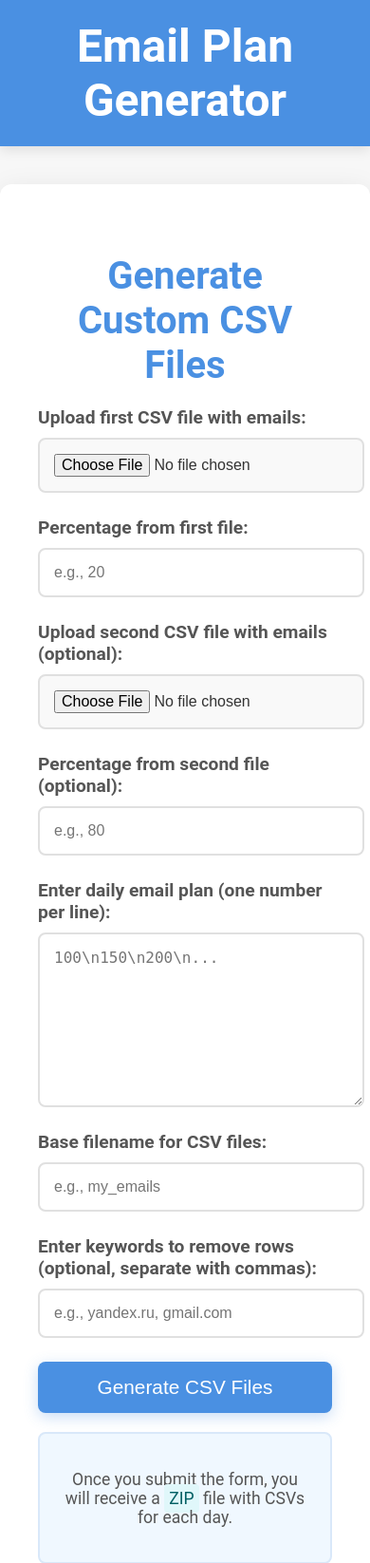
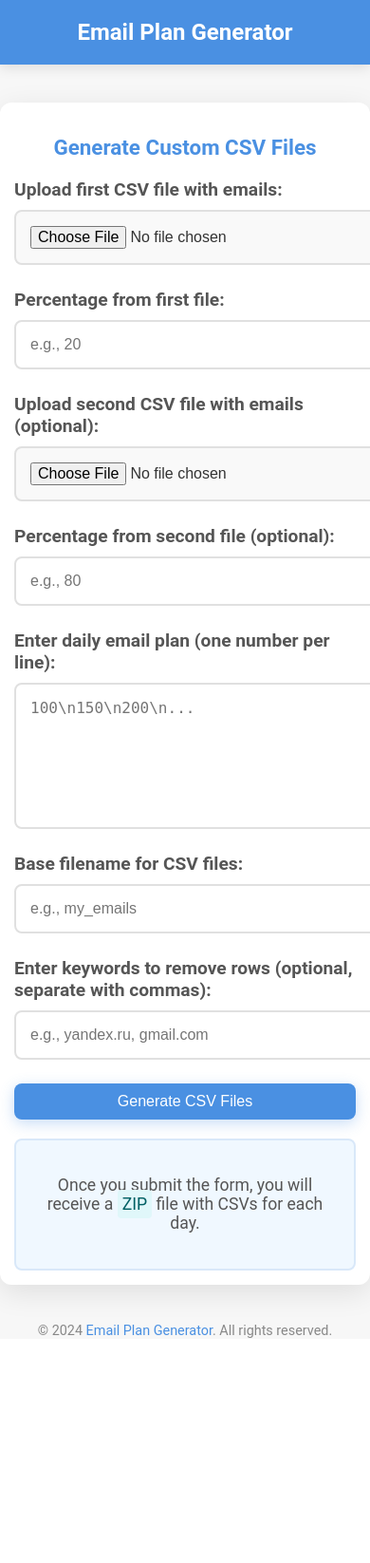
Before and after one commit to matviis/app.py, a Flask app: page / in a window 390 px wide; the page is wider, and only the part inside the window is pictured. Shown: the top 1646 px of that part at 95% size. After the commit the page ends 1409 px from the top of that part, so only its background shows below. Run offline with Flask 3, Linux system fonts and the light colour scheme.

Commit message:
Update index.html

```diff
--- a/templates/index.html
+++ b/templates/index.html
@@ -76,6 +76,7 @@
             resize: vertical;
             height: 150px;
         }
+        /* Кнопка с анимацией */
         input[type="submit"] {
             background-color: #4a90e2;
             color: white;
@@ -85,16 +86,18 @@
             cursor: pointer;
             border-radius: 8px;
             width: 100%;
-            transition: background-color 0.3s ease, transform 0.3s ease;
+            transition: background-color 0.3s ease, transform 0.3s ease, box-shadow 0.3s ease;
             box-shadow: 0 4px 15px rgba(74, 144, 226, 0.3);
         }
         input[type="submit"]:hover {
             background-color: #357ab9;
-            transform: translateY(-2px);
+            transform: translateY(-4px);
+            box-shadow: 0 6px 20px rgba(74, 144, 226, 0.5);
         }
         input[type="submit"]:active {
             background-color: #2e6ca5;
             transform: translateY(0);
+            box-shadow: 0 4px 15px rgba(74, 144, 226, 0.3);
         }
         .form-group {
             width: 100%;
@@ -130,6 +133,63 @@
             color: #006064;
             padding: 5px;
             border-radius: 4px;
+        }
+
+        /* Медиазапросы для адаптивности */
+        @media (max-width: 1200px) {
+            .container {
+                padding: 30px;
+            }
+            h2 {
+                font-size: 2rem;
+            }
+            header h1 {
+                font-size: 2.5rem;
+            }
+        }
+        @media (max-width: 992px) {
+            header h1 {
+                font-size: 2rem;
+            }
+            h2 {
+                font-size: 1.8rem;
+            }
+            input[type="submit"] {
+                font-size: 1.2rem;
+            }
+        }
+        @media (max-width: 768px) {
+            .container {
+                padding: 20px;
+            }
+            header h1 {
+                font-size: 1.8rem;
+            }
+            h2 {
+                font-size: 1.6rem;
+            }
+            input[type="submit"] {
+                padding: 12px 25px;
+                font-size: 1.1rem;
+            }
+            textarea {
+                height: 120px;
+            }
+        }
+        @media (max-width: 576px) {
+            header h1 {
+                font-size: 1.5rem;
+            }
+            h2 {
+                font-size: 1.4rem;
+            }
+            input[type="submit"] {
+                padding: 10px 20px;
+                font-size: 1rem;
+            }
+            .container {
+                padding: 15px;
+            }
         }
     </style>
 </head>
```
